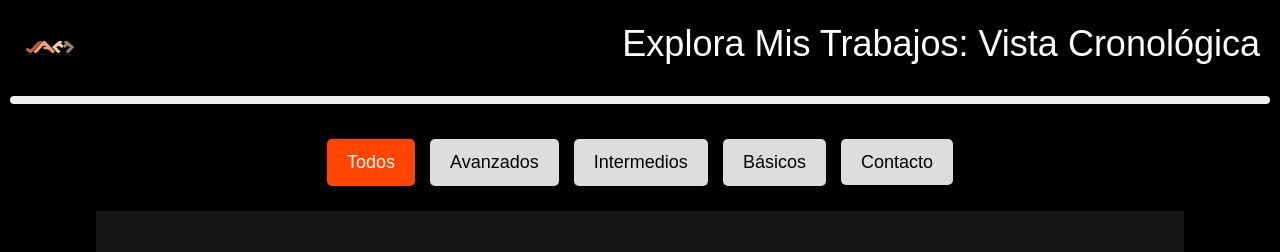
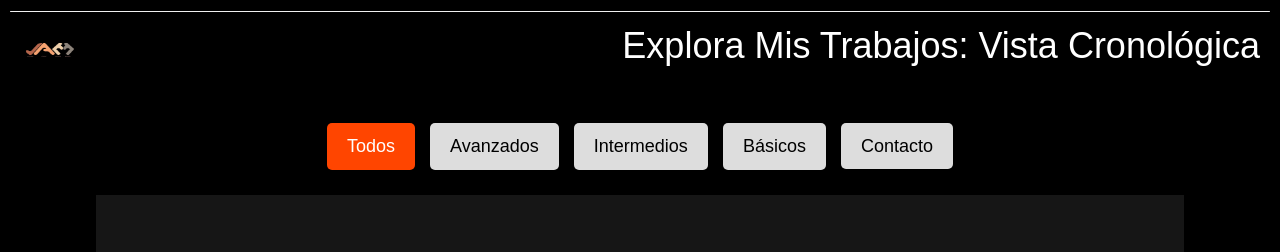
Before and after one commit to jairo51067/portafolio-JC, a plain HTML site: page proyectos.html in a window 1280 px wide. Shown: the top 252 px of the page. Drawn offline with Linux system fonts and the light colour scheme; some packages are replaced by stand-ins of ours; a script that the page names is missing.

Commit message:
Mejorar pagina proyectos barra time header

```diff
--- a/css/proyectos.css
+++ b/css/proyectos.css
@@ -50,10 +50,10 @@ header.timeline-header {
 
 .progress-bar-container {
   width: 100%;
-  height: 8px;
+  height: 1px;
   background-color: #f0f0f0;
   border-radius: 4px;
-  margin-top: 10px;
+  margin-top: 1px;
   overflow: hidden;
 }
 
--- a/proyectos.html
+++ b/proyectos.html
@@ -39,15 +39,15 @@
 </head>
 
 <body>
-  <header class="timeline-header">
+  <header class="timeline-header"> <div class="progress-bar-container">
+      <div class="progress-bar" id="progress-bar"></div>
+    </div>
     <div class="header-logo-title">
       <a href="portafolio.html" class="navbar-brand proyectos">
         <img src="imgs/logojacmfc.png" alt="logo personal" class="logojacm pulsante me-3" width="60" height="auto"></a>
       <h2>Explora Mis Trabajos: Vista Cronológica</h2>
     </div>
-    <div class="progress-bar-container">
-      <div class="progress-bar" id="progress-bar"></div>
-    </div>
+
   </header>
 
   <main>
```
